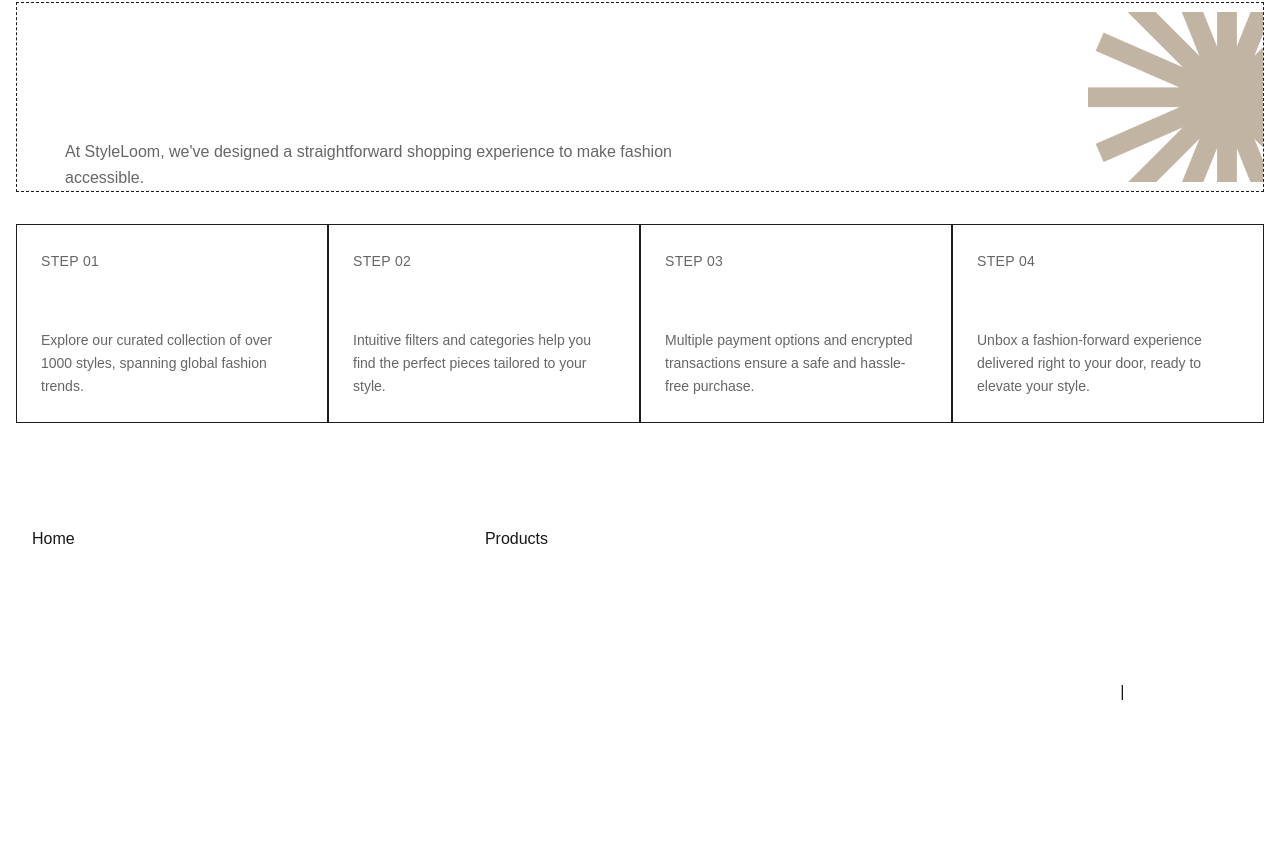
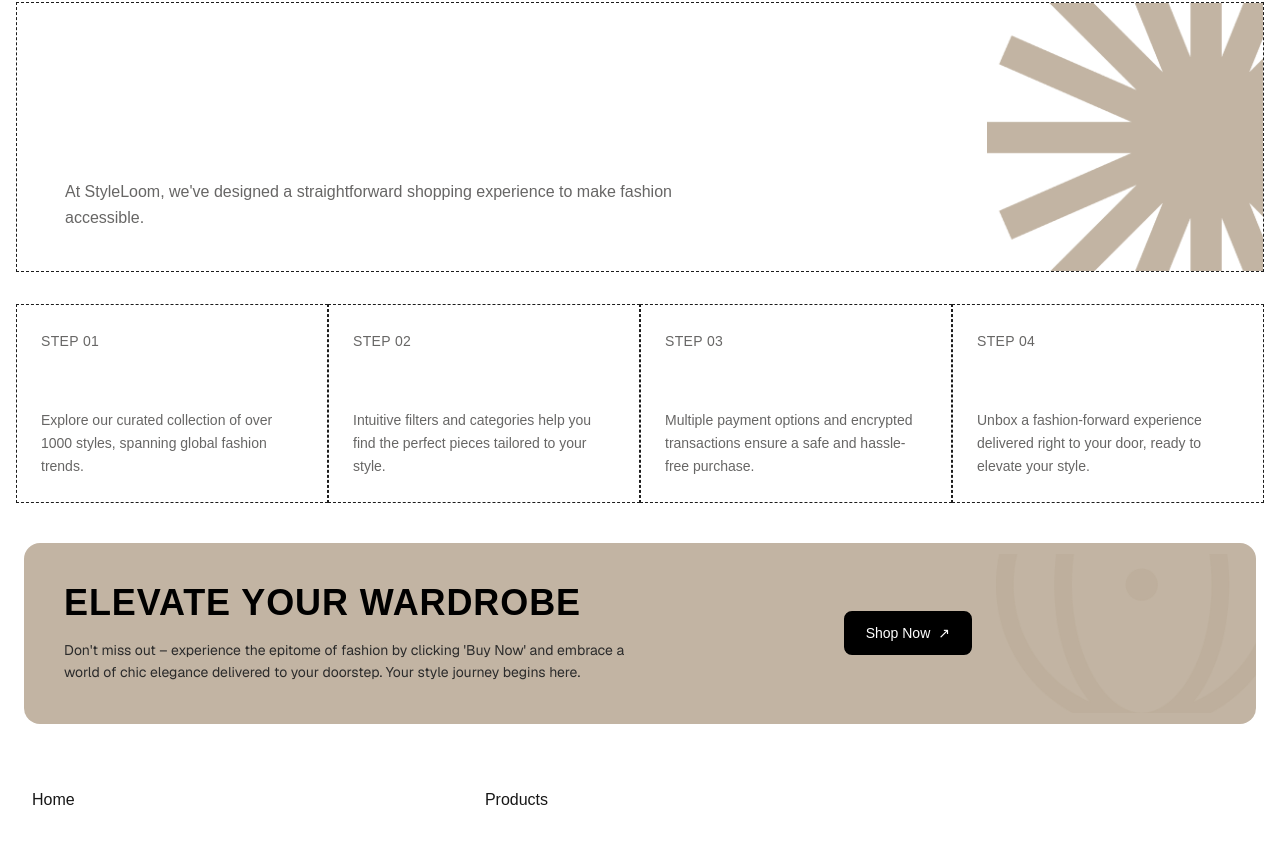
Before and after one commit to m1tywaflow/style-loome, a Next.js app: page / in a window 1280 px wide. Shown: the part 1825-2668 px from the top of the page. Before the commit the page ends 2577 px from the top, so only its background shows below. Built offline with nearby package versions, Linux system fonts and the light colour scheme.

Commit message:
update
Signed-off-by: Mitya <mitywaflow@gmail.com>

```diff
--- a/src/app/page.tsx
+++ b/src/app/page.tsx
@@ -1,6 +1,7 @@
 import Hero from "../components/organisms/Hero/Hero";
 import NavigatingSec from "../components/organisms/Sections/Navigating/NavigatingSec";
 import Trends from "../components/organisms/Sections/CraftingTrends/Trends";
+import YellowBanner from "../components/molecules/Banners/YellowBanner";
 
 export default function Home() {
   return (
@@ -8,6 +9,7 @@ export default function Home() {
       <Hero />
       <Trends />
       <NavigatingSec />
+      <YellowBanner />
     </>
   );
 }
--- a/src/components/molecules/Banners/FirstBanner.tsx
+++ b/src/components/molecules/Banners/FirstBanner.tsx
@@ -5,7 +5,7 @@ export default function FirstBanner() {
   return (
     <section className="w-full">
       <div className="max-w-7xl mx-auto px-4">
-        <div className="relative overflow-hidden border border-dashed border-[#1C1C1C] min-h-42.5 flex items-center">
+        <div className="relative overflow-hidden border border-dashed border-[#1C1C1C] min-h-42.5 flex items-center py-10">
           <div className="flex flex-col md:flex-row justify-between items-start md:items-center w-full pl-6 md:pl-12">
             <div className="max-w-3xl py-8 md:py-0 z-10">
               <h1 className="text-white uppercase text-2xl sm:text-3xl md:text-[48px] font-semibold leading-tight tracking-[-0.03em]">
@@ -22,7 +22,7 @@ export default function FirstBanner() {
                 src={abstractSun}
                 alt="Abstract sun"
                 priority
-                className="h-full w-auto object-contain max-h-42.5"
+                className="h-full w-auto object-contain max-h-70"
               />
             </div>
           </div>
--- /dev/null
+++ b/src/components/molecules/Banners/YellowBanner.tsx
@@ -0,0 +1,35 @@
+import Image from "next/image";
+import abstract from "public/abstract/abstractDevBanner.png";
+
+export default function YellowBanner() {
+  return (
+    <section className="w-full px-6">
+      <div className="max-w-[1250px] mx-auto bg-[#C2B4A3] rounded-2xl  flex items-center justify-between overflow-hidden">
+        <div className="max-w-2xl p-10">
+          <h2 className="text-4xl font-semibold uppercase tracking-wide text-black">
+            Elevate your wardrobe
+          </h2>
+          <p className="text-sm font-sans text-[#2b2b2b] mt-4 leading-relaxed">
+            Don't miss out – experience the epitome of fashion by clicking 'Buy
+            Now' and embrace a world of chic elegance delivered to your
+            doorstep. Your style journey begins here.
+          </p>
+        </div>
+        <div className="flex items-center gap-6 relative">
+          <button className="bg-black border-2 border-black cursor-pointer hover:bg-white hover:text-black transition duration-200 text-white px-5 py-2.5 rounded-lg text-sm flex items-center gap-2 z-10">
+            Shop Now <span>↗</span>
+          </button>
+          <div className="relative w-65 h-45">
+            <Image
+              src={abstract}
+              alt="abstract"
+              fill
+              className="object-contain opacity-40"
+              sizes="260px"
+            />
+          </div>
+        </div>
+      </div>
+    </section>
+  );
+}
--- a/src/components/organisms/Hero/TextSection/TextSection.tsx
+++ b/src/components/organisms/Hero/TextSection/TextSection.tsx
@@ -2,8 +2,8 @@ export default function TextSection() {
   const categories = ["All", "Mens", "Womens", "Kids"];
 
   return (
-    <section className=" text-white w-full flex justify-center px-6 py-12">
-      <div className="w-full max-w-7xl grid grid-cols-1 lg:grid-cols-2 border border-[#1C1C1C]">
+    <section className=" text-white w-full flex  justify-center px-6 py-12">
+      <div className="w-full max-w-7xl grid grid-cols-1 lg:grid-cols-2 border border-dashed border-[#1C1C1C]">
         <div className="p-10 border-b lg:border-b-0 lg:border-r border-dashed border-[#1C1C1C]">
           <div className="flex gap-3 mb-10 flex-wrap">
             {categories.map((item) => (
--- a/src/components/organisms/Sections/Navigating/NavigatingSec.tsx
+++ b/src/components/organisms/Sections/Navigating/NavigatingSec.tsx
@@ -25,12 +25,15 @@ const info = [
 
 export default function NavigatingSec() {
   return (
-    <section className="w-full py-10">
+    <section className="w-full py-10 ">
       <FirstBanner />
-      <div className="max-w-7xl mx-auto px-4 mt-8">
-        <div className="grid grid-cols-1 sm:grid-cols-2 lg:grid-cols-4">
+      <div className="max-w-7xl mx-auto px-4 mt-8 ">
+        <div className="grid grid-cols-1 sm:grid-cols-2 lg:grid-cols-4 ">
           {info.map((item) => (
-            <div key={item.step} className="p-6 border border-[#1C1C1C]">
+            <div
+              key={item.step}
+              className="p-6 border border-dashed border-[#1C1C1C]"
+            >
               <span className="text-sm text-[#676665] uppercase tracking-wide">
                 {item.step}
               </span>
```
Also changed, not shown: public/abstract/abstractDevBanner.png (added).
